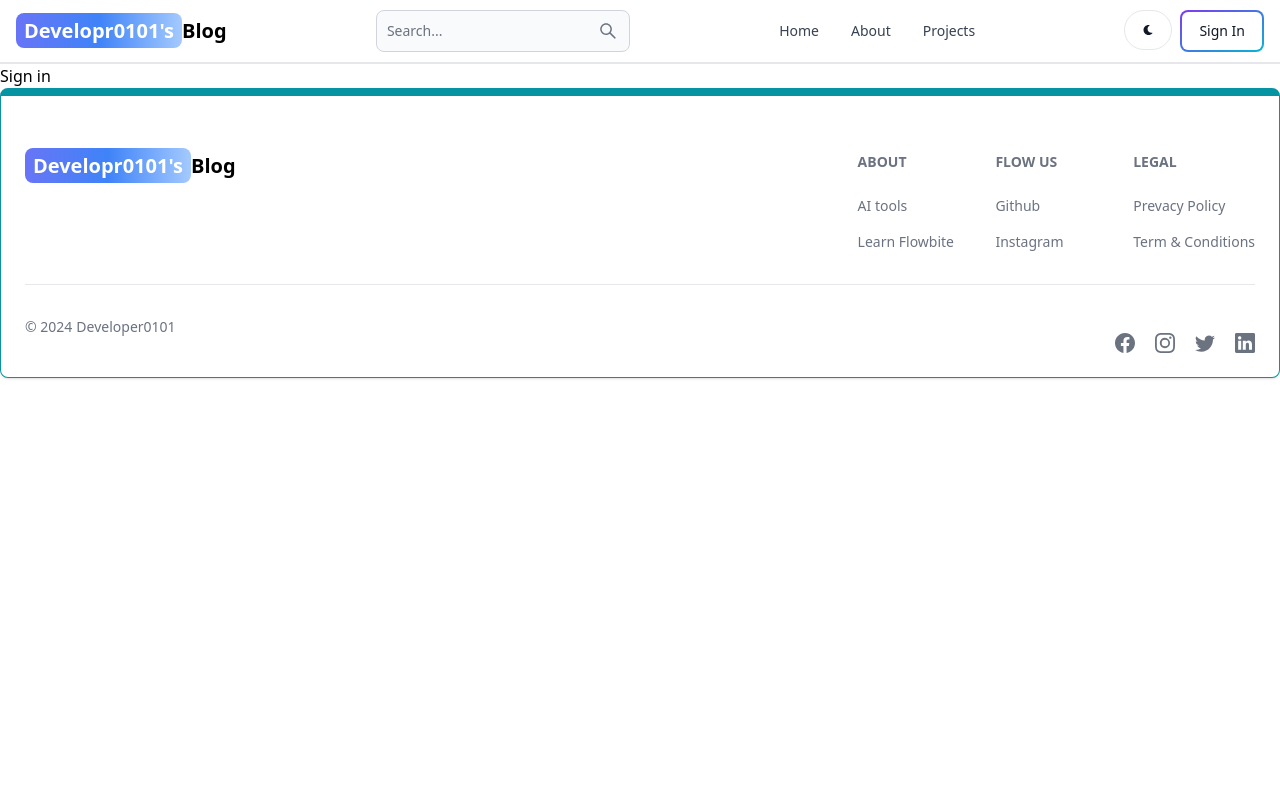
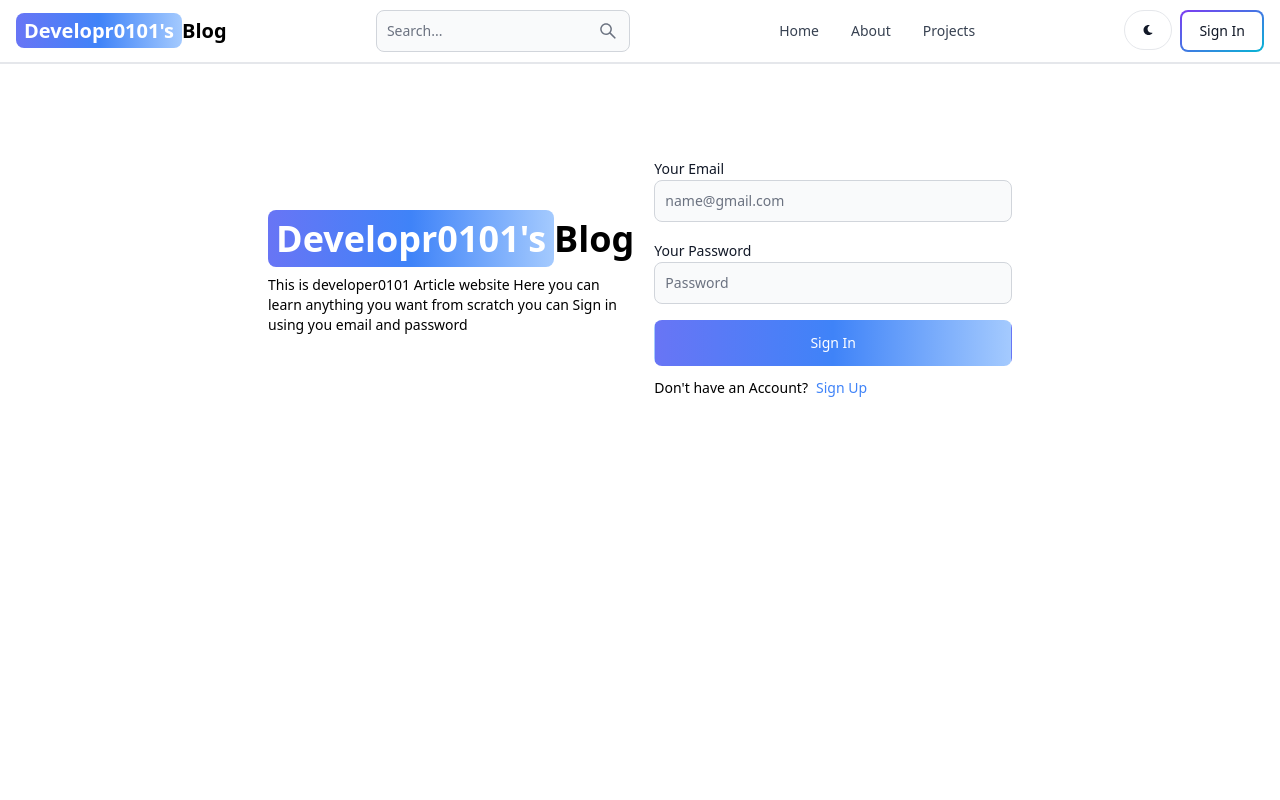
Before and after one commit to abderrahimbouzid/MERN-Blog, a React (Vite) app in the folder client/: page /signin in a window 1280 px wide. Shown: the top 800 px of the page. Built offline with nearby package versions, Linux system fonts and the light colour scheme.

Commit message:
complete signin page functionality

```diff
--- a/client/src/pages/SignIn.jsx
+++ b/client/src/pages/SignIn.jsx
@@ -1,8 +1,113 @@
-import React from 'react'
+import { Alert, Button, Label, Spinner, TextInput } from 'flowbite-react'
+import React, { useState } from 'react'
+import { Link, useNavigate} from 'react-router-dom'
+
+export default function SignIn() {
+  const [formdata,setFormdata] = useState({});
+  const [errorMessage,setErrorMessage] = useState(null);
+  const [loading,setLoading] = useState(false);
+  const navegate = useNavigate();
+  const handleChange = (e)=>{
+    setFormdata({...formdata,[e.target.id]: e.target.value.trim()})
+  };
+  const handleSubmit = async (e)=>{
+    e.preventDefault();
+    if(!formdata.email || !formdata.password){
+         return setErrorMessage("please fill out all fields")
+    }
+
+    try {
+      setLoading(true)
+      setErrorMessage(null)
+    const res = await fetch('/api/auth/signin',
+    {
+        method:'POST',
+        headers: {'Content-Type': 'application/json'},
+        body: JSON.stringify(formdata)
+    });
 
 
-export default function SignIn() {
+
+    const data = await res.json();
+
+    if(data.Success === false){
+
+      return setErrorMessage(data.message)
+    }
+    setLoading(false)
+    if(res.ok){
+      navegate('/')
+    }
+    } catch (error) {
+      setErrorMessage(err.message)
+      setLoading(false)
+    }
+    // console.log(formdata)
+
+  }
+
+  console.log(formdata)
   return (
-    <div>Sign in</div>
+    <div className='min-h-screen mt-20'>
+    <div className='flex p-3 gap-5 max-w-3xl mx-auto flex-col md:flex-row md:items-center '>
+
+
+
+{/*left side*/}
+<div className='flex-1'>
+    <Link to='/' className='font-bold dark:text-white text-4xl'>
+
+    <span className='px-2 py-1 bg-gradient-to-r from-indigo-500 via-blue-500 to-blue-300 rounded-lg text-white '>Developr0101's</span>
+Blog
+</Link>
+<p className='text-sm mt-4 '>
+  This is developer0101 Article website
+   Here you can learn anything you want from scratch
+   you can Sign in using you email and password
+</p>
+    </div>
+
+
+     {/*Right side*/}
+    <div className='flex-1'>
+
+      <form className='flex flex-col gap-4' onSubmit={handleSubmit}>
+
+        <div>
+       <Label value='Your Email'/>
+       <TextInput type='email' placeholder='name@gmail.com' id="email"  onChange={handleChange}/>
+       </div>
+        <div>
+       <Label value='Your Password' />
+       <TextInput type='password' placeholder='Password' id="password" onChange={handleChange}/>
+       </div>
+       <Button className='px-2 py-1 bg-gradient-to-r from-indigo-500 via-blue-500 to-blue-300 rounded-lg text-white' type='submit' disabled={loading}>
+        {
+          loading ? (
+                <>
+                <Spinner className='sm'/>
+                <span className='pl-3'>isLoading...</span>
+                </>
+
+          ) : (
+            'Sign In'
+          )}
+        </Button>
+      </form>
+      <div className='flex gap-2 text-sm mt-3'>
+        <span>Don't have an Account?</span>
+        <Link to="/signup" className='text-blue-500'>Sign Up</Link>
+      </div>
+      {
+        errorMessage && (
+        <Alert className='mt-5' color='failure'>
+          {errorMessage}
+        </Alert>
+        )
+
+      }
+    </div>
+    </div>
+    </div>
   )
 }
```
